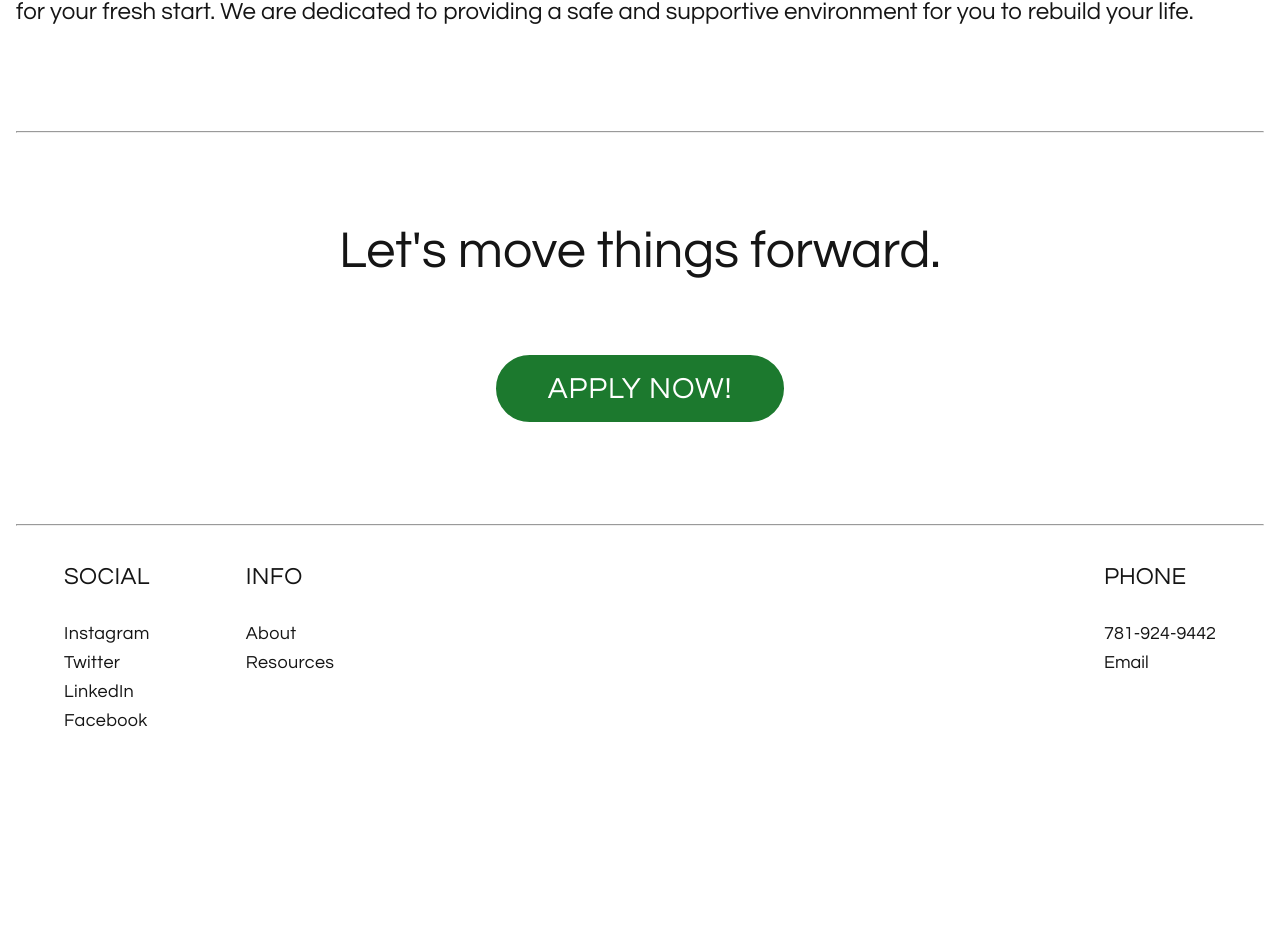
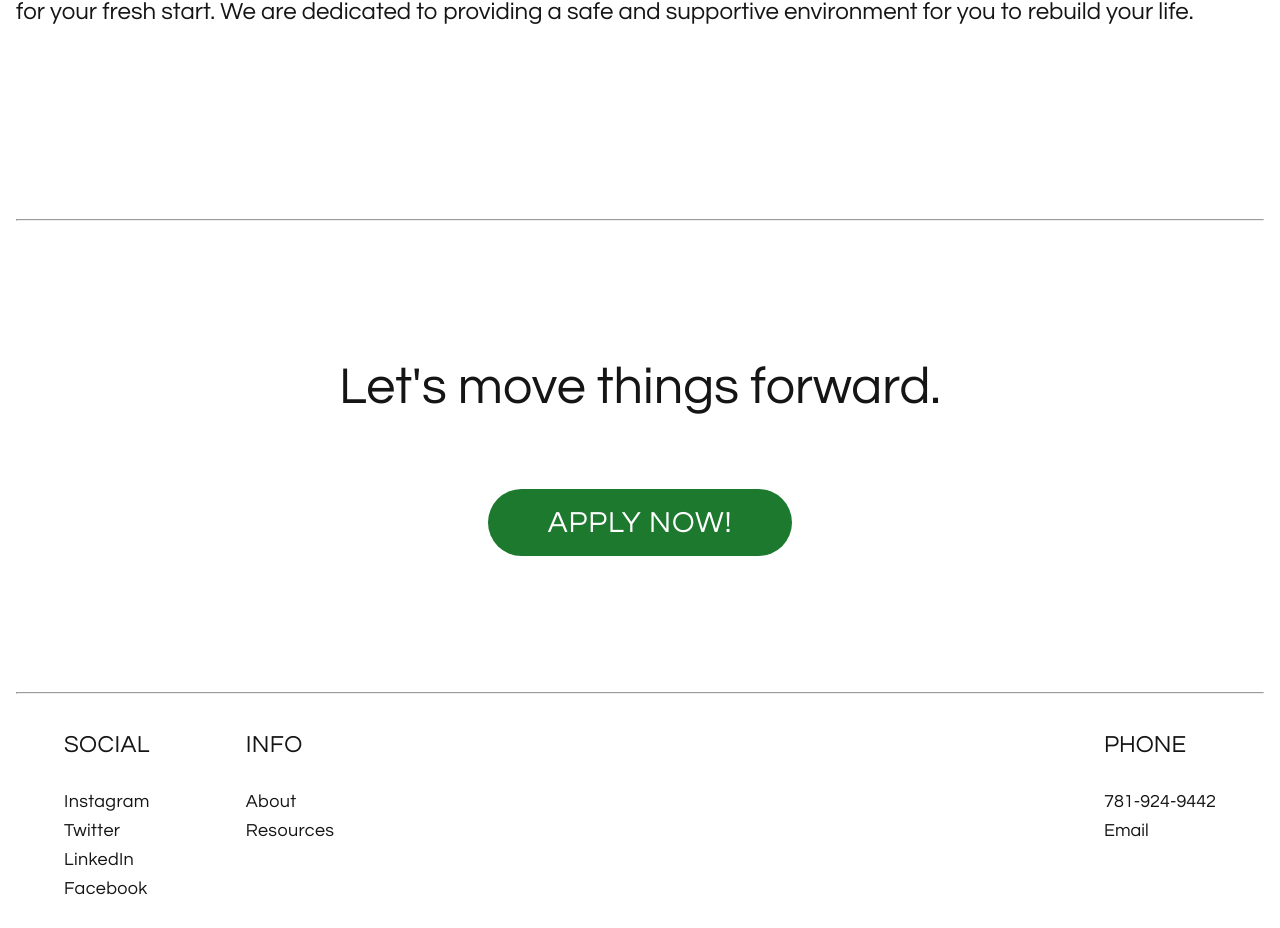
Before and after one commit to luisgaviria/harwood-houses, a SvelteKit app: page /about in a window 1280 px wide. Shown: the part 1136-2064 px from the top of the page. Before the commit the page ends 2042 px from the top, so only its background shows below. Built offline with nearby package versions, Linux system fonts and the light colour scheme; a web font is replaced by a local one.

Commit message:
about page styling

```diff
--- a/src/routes/about/+page.svelte
+++ b/src/routes/about/+page.svelte
@@ -66,7 +66,7 @@
 		<h2 class="animated-line-heading animate-complete h2">
 			Let's move things forward.
 		</h2>
-		<a href="/apply" id="pdfButton" class="cta-button">APPLY NOW!</a>
+		<a href="/apply" id="pdfButton" class="btn">APPLY NOW!</a>
 	</div>
 </section>
 <style>
@@ -203,7 +203,7 @@ h1 {
   display: grid;
   place-items: center;
   text-align: center;
-	padding-top: 2.5rem;
+  margin-bottom: 6rem;
 }
 
 .cta-button {
@@ -274,4 +274,25 @@ h1 {
 	}
 
 
+  hr {
+  margin-top: 6rem;
+  margin-bottom: 6rem;
+
+}
+
+@media (max-width: 768px) {
+  hr {
+    margin-top: 2rem;
+  margin-bottom: 2rem;
+  }
+}
+
+.animated-line-heading {
+  font-family: "Questrial", sans-serif;
+    color: #151515;
+    font-size: 52px;
+    max-width: 90%;
+}
+
+
 </style>
--- a/src/routes/apply/+page.svelte
+++ b/src/routes/apply/+page.svelte
@@ -33,7 +33,8 @@ console.log(await res.json());
   <div class="rowWrapper column">
     <div class="columnLeft"><h2 class="columnLeftH2">Start Your Journey with Harwood Houses</h2><p class="mktP">
       Harwood Houses provides supportive sober living environments tailored for recovery. Apply below to secure a place in our top-rated sober houses and begin your journey to a healthier lifestyle.
-  </p><div class="theForm"><div class="formWrapper"><form class="mktForm"><div class="mktFormRow"><div class="mktFormCol"><div class="mktFieldWrap">
+  </p>
+  <div class="theForm"><div class="formWrapper"><form class="mktForm"><div class="mktFormRow"><div class="mktFormCol"><div class="mktFieldWrap">
         <input
                 name="firstName"
                 placeholder="First Name"
```
